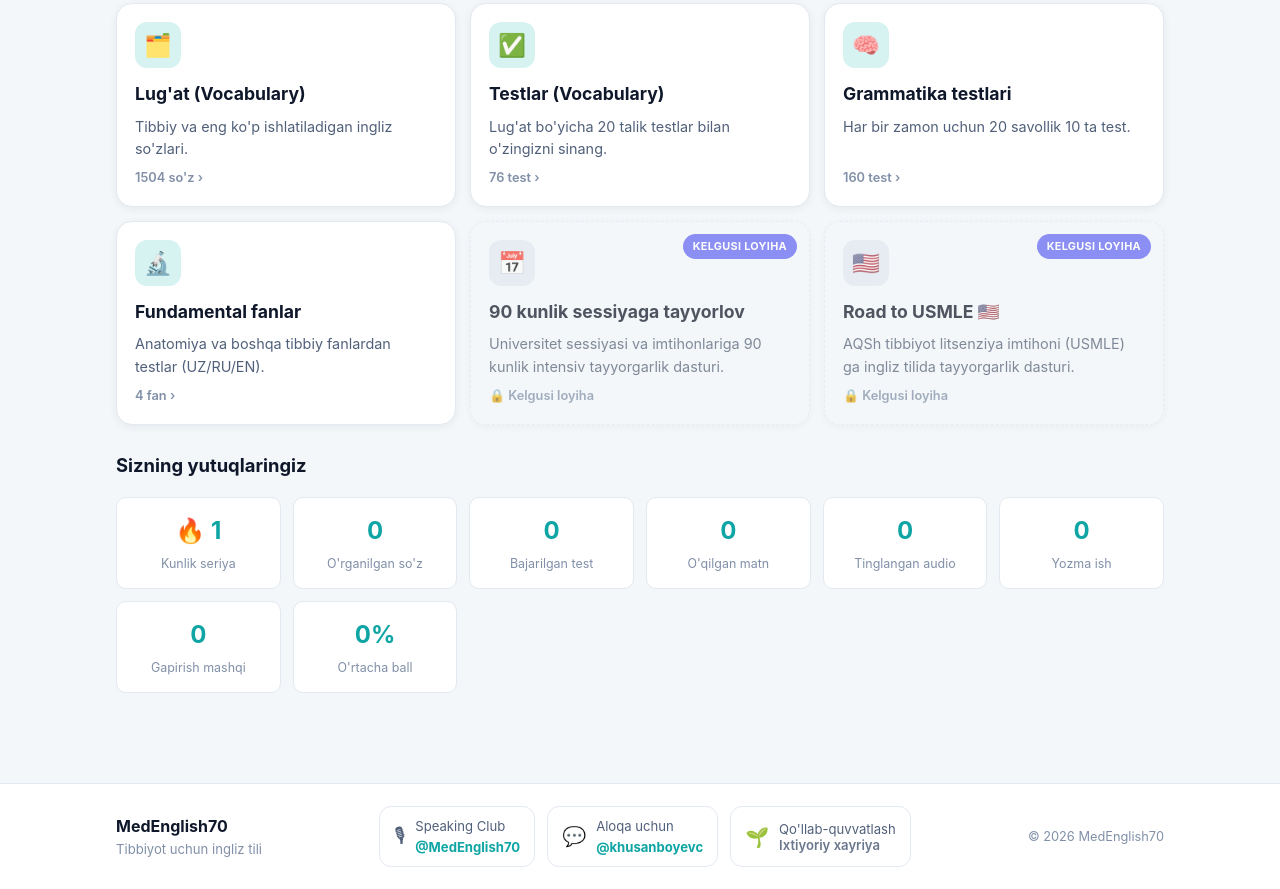
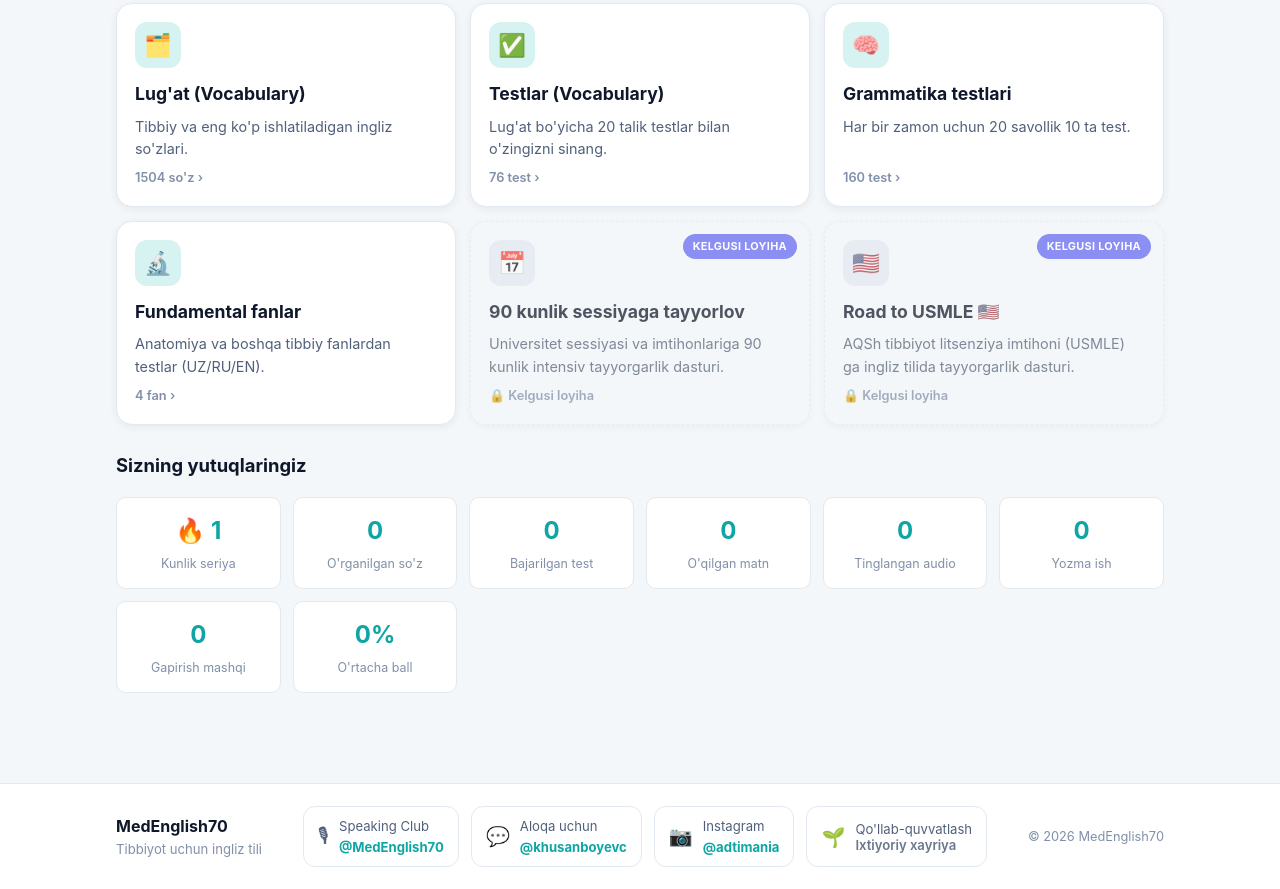
Before and after one commit to nasrulloabduvakhobov-svg/adtimaniaenglish70, a plain HTML site: page index.html in a window 1280 px wide. Shown: the part 767-1656 px from the top of the page. Drawn offline with Linux system fonts and the light colour scheme.

Commit message:
Add Instagram link to footer
Co-authored-by: nasrulloabduvakhobov-svg <290598077+nasrulloabduvakhobov-svg@users.noreply.github.com>

```diff
--- a/index.html
+++ b/index.html
@@ -57,6 +57,10 @@
           <span class="tg-ico">💬</span>
           <span><span data-i18n="footer.contact">Aloqa uchun</span><br><b>@khusanboyevc</b></span>
         </a>
+        <a class="footer-link tg" href="https://instagram.com/adtimania" target="_blank" rel="noopener">
+          <span class="tg-ico">📷</span>
+          <span><span data-i18n="footer.instagram">Instagram</span><br><b>@adtimania</b></span>
+        </a>
         <button class="footer-link donate-link" id="donateBtn">
           <span class="tg-ico">🌱</span>
           <span><span data-i18n="donate.support">Qo'llab-quvvatlash</span><br><b data-i18n="donate.subnote">Ixtiyoriy xayriya</b></span>
--- a/js/i18n.js
+++ b/js/i18n.js
@@ -184,6 +184,7 @@ window.ME70_I18N = {
     "footer.tagline": "Tibbiyot uchun ingliz tili",
     "footer.channel": "Speaking Club",
     "footer.contact": "Aloqa uchun",
+    "footer.instagram": "Instagram",
     "msg.saved": "Saqlandi ✓",
     "msg.markLearned": "O'rganildi deb belgilandi",
     "section.fundamentals": "Fundamental fanlar",
@@ -381,6 +382,7 @@ window.ME70_I18N = {
     "footer.tagline": "Medical English",
     "footer.channel": "Speaking Club",
     "footer.contact": "Contact",
+    "footer.instagram": "Instagram",
     "msg.saved": "Saved ✓",
     "msg.markLearned": "Marked as learned",
     "section.fundamentals": "Fundamental Sciences",
@@ -578,6 +580,7 @@ window.ME70_I18N = {
     "footer.tagline": "Медицинский английский",
     "footer.channel": "Speaking Club",
     "footer.contact": "Связь",
+    "footer.instagram": "Instagram",
     "msg.saved": "Сохранено ✓",
     "msg.markLearned": "Отмечено как выучено",
     "section.fundamentals": "Фундаментальные науки",
```
